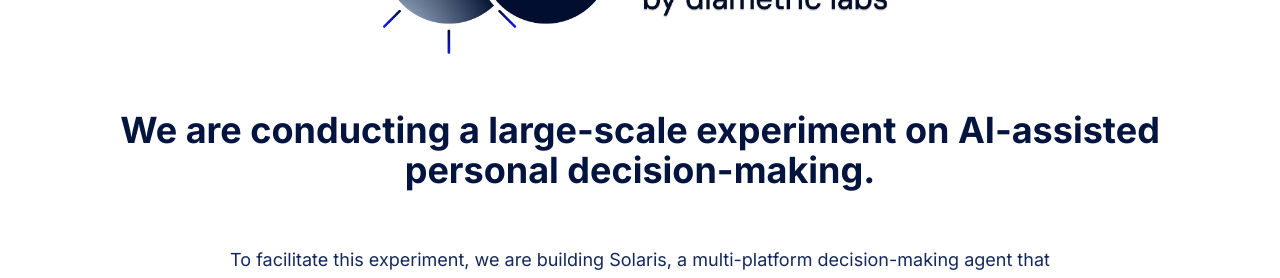
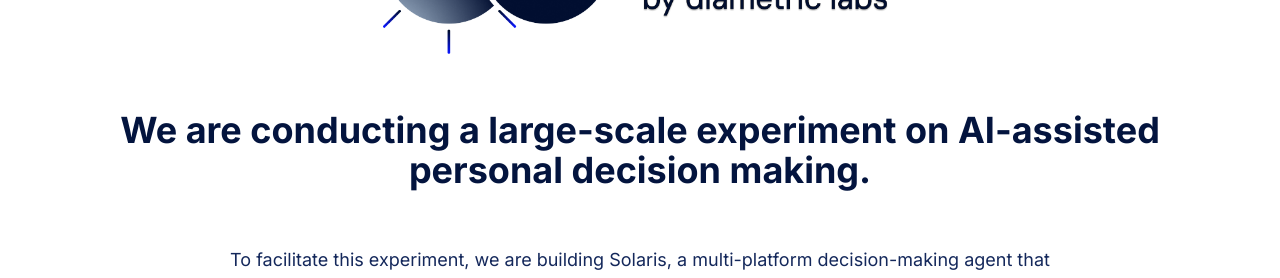
Before and after one commit to kahhongt/diametriclabs, a React (Vite) app: page / in a window 1280 px wide. Shown: the part 331-609 px from the top of the page. Built offline with nearby package versions, Linux system fonts and the light colour scheme.

Commit message:
added transition time and changed wording

```diff
--- a/src/components/Home.tsx
+++ b/src/components/Home.tsx
@@ -18,7 +18,7 @@ function Home() {
                 />
                 <h1 className='text-4xl text-primary dark:text-dark-primary font-bold py-10 text-center max-w-6xl '>
                     We are conducting a large-scale experiment on AI-assisted
-                    personal decision-making.
+                    personal decision making.
                 </h1>
                 <p className='text-lg text-secondary dark:text-dark-secondary max-w-4xl text-center px-4 mb-8'>
                     To facilitate this experiment, we are building Solaris, a
--- a/src/components/ModeToggle.tsx
+++ b/src/components/ModeToggle.tsx
@@ -29,7 +29,7 @@ function ModeToggle() {
     return (
         <button
             onClick={toggleMode}
-            className='p-2 rounded-lg bg-background text-primary dark:bg-dark-background dark:text-dark-primary border-none'
+            className='p-2 rounded-lg bg-background text-primary dark:bg-dark-background dark:text-dark-primary border-none transition-colors duration-300'
         >
             {isDark ? (
                 <FiSun className='w-5 h-5' />
--- a/src/index.css
+++ b/src/index.css
@@ -4,6 +4,7 @@
 
 html {
     scroll-behavior: smooth;
+    transition: background-color 0.3s ease, color 0.3s ease;
 }
 
 :root {
@@ -21,6 +22,7 @@ body {
     min-width: 320px;
     min-height: 100vh;
     height: 100vh;
+    transition: background-color 0.2s ease, color 0.2s ease;
 }
 
 a {
@@ -40,3 +42,7 @@ button {
     cursor: pointer;
     transition: border-color 0.25s;
 }
+
+* {
+    transition: background-color 0.2s ease, color 0.2s ease, border-color 0.2s ease;
+}
```
Also changed, not shown: 2 other files (tests, documents, lock files or other folders).
